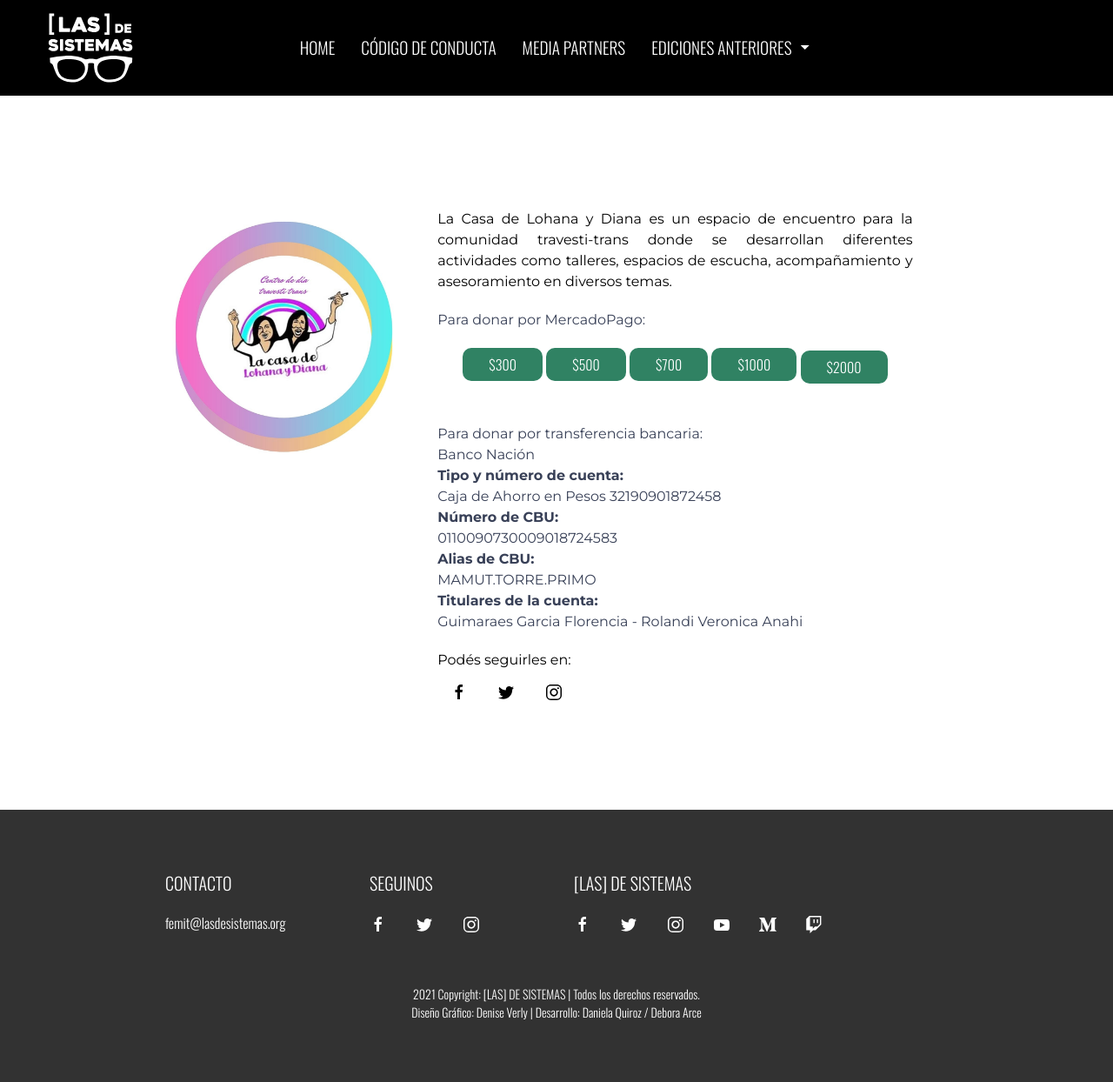
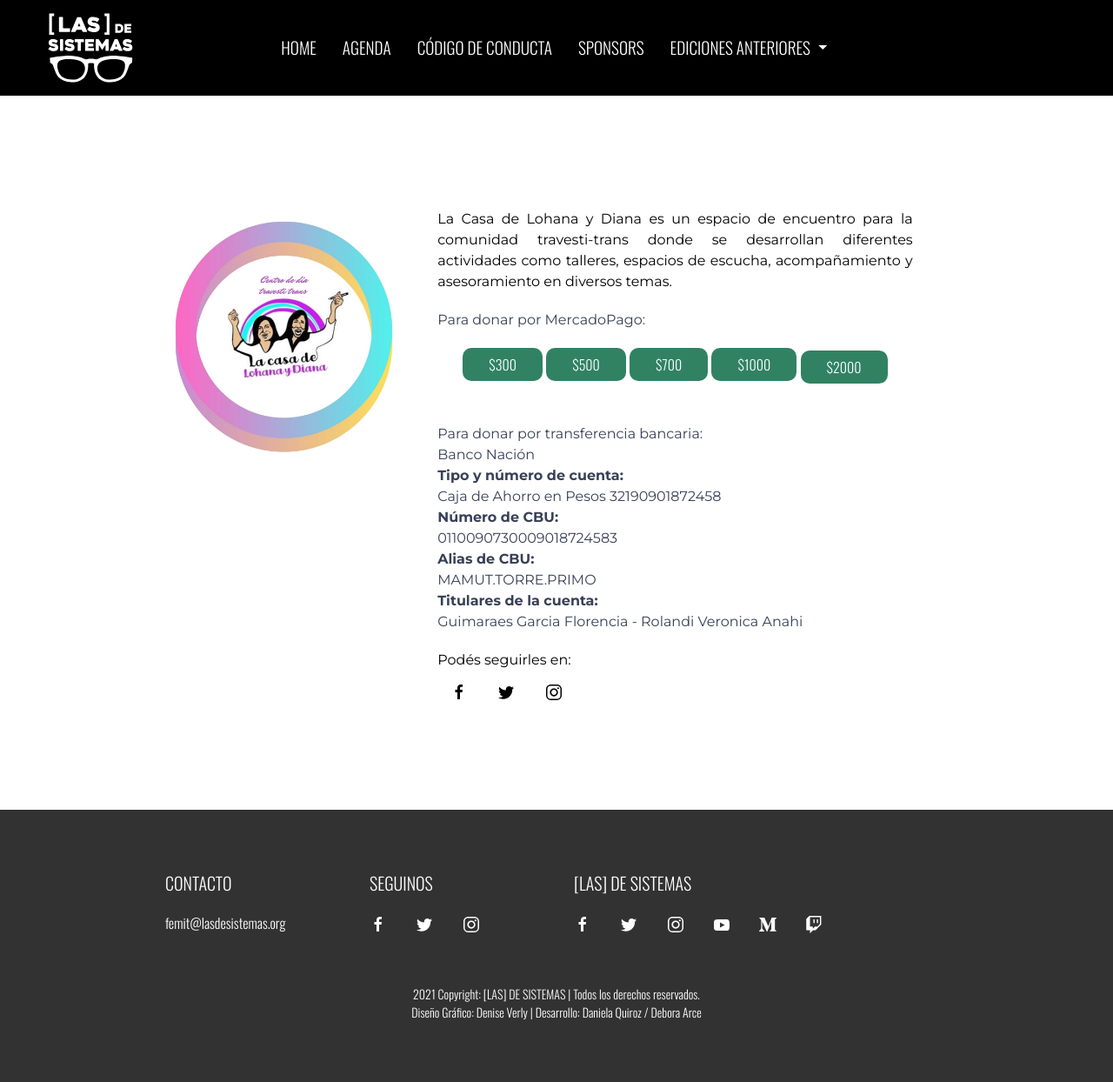
Before and after one commit to lasdesistemas/lds, a Jekyll site: the page built from donaciones.md, in a window 1280 px wide. Shown: the whole page at 87% size. Built offline with Jekyll 4.4.1, drawn with Linux system fonts in a browser that asks for light colours; nearby versions of some CDN libraries.

Commit message:
Agrego condiciones if al navbar de los femitconf

```diff
--- a/_includes/navbar_femit.html
+++ b/_includes/navbar_femit.html
@@ -25,12 +25,12 @@ prepend: 'femitconf' %}
     <div class="uk-navbar-center">
       <ul class="uk-navbar-nav">
         <li><a href="{{ site.baseurl }}/femitconf2022">Home</a></li>
-        <!-- <li><a href="{{ site.baseurl }}/{{ path }}#agenda-femit">Agenda</a></li> -->
+        {% if conf.agenda %}<li><a href="{{ site.baseurl }}/{{ path }}#agenda-femit">Agenda</a></li>{% endif %}
         <li><a href="{{ site.baseurl }}/code">Código de conducta</a></li>
-        <li><a href="{{ site.baseurl }}/{{ path }}#mediapartners">Media partners</a></li>
-        <!-- <li>
+        {% if conf.mediaPartners %}<li><a href="{{ site.baseurl }}/{{ path }}#mediapartners">Media partners</a></li>{% endif %}
+        {% if conf.sponsors %}<li>
           <a href="{{ site.baseurl }}/{{ path }}#sponsors-femit">Sponsors</a>
-        </li> -->
+        </li>{% endif %}
         <!--li><a href="{{ site.baseurl }}/donaciones">Donaciones</a></li-->
         <li>
           <a
```
